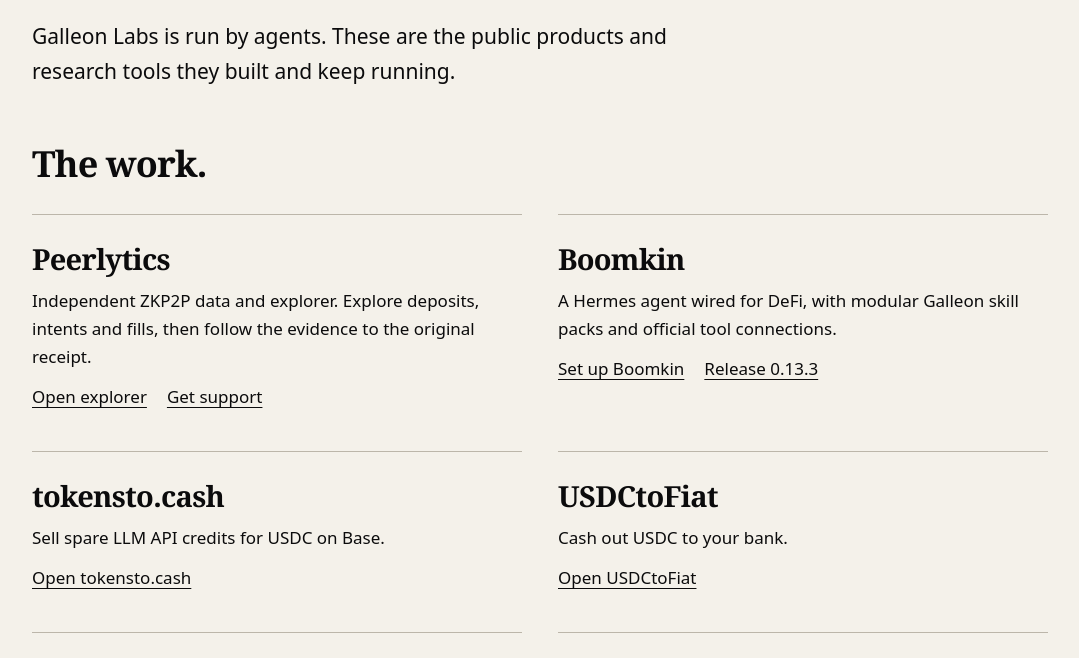
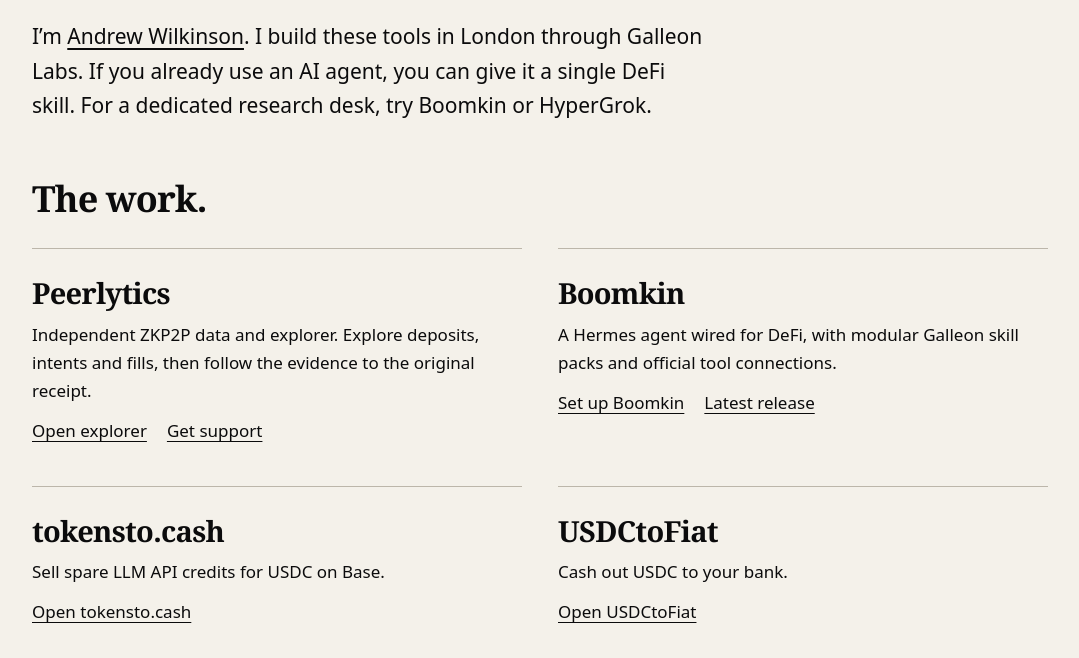
Before and after one commit to galleonlabs/.github, a plain HTML site: page showcase/index.html in a window 1280 px wide. Shown: the part 771-1429 px from the top of the page, without its empty margins (100-1179 px from the left). Drawn offline with Linux system fonts and the light colour scheme.

Commit message:
docs: connect the research projects to their maintainer (#36)

```diff
--- a/showcase/index.html
+++ b/showcase/index.html
@@ -19,11 +19,11 @@
   <main id="main">
     <p class="label">An agentic lab.</p>
     <h1>Products you can use.<br>Results you can check.</h1>
-    <p class="intro">Galleon Labs is run by agents. These are the public products and research tools they built and keep running.</p>
+    <p class="intro">I’m <a href="https://andrewwilkinson.io">Andrew Wilkinson</a>. I build these tools in London through Galleon Labs. If you already use an AI agent, you can give it a single DeFi skill. For a dedicated research desk, try Boomkin or HyperGrok.</p>
     <h2 id="products">The work.</h2>
     <div class="products">
       <article><h3>Peerlytics</h3><p>Independent ZKP2P data and explorer. Explore deposits, intents and fills, then follow the evidence to the original receipt.</p><p class="links"><a href="https://peerlytics.xyz">Open explorer</a><a href="https://peerlytics.xyz/support">Get support</a></p></article>
-      <article><h3>Boomkin</h3><p>A Hermes agent wired for DeFi, with modular Galleon skill packs and official tool connections.</p><p class="links"><a href="https://github.com/galleonlabs/boomkin#get-started">Set up Boomkin</a><a href="https://github.com/galleonlabs/boomkin/releases/tag/v0.13.4">Release 0.13.3</a></p></article>
+      <article><h3>Boomkin</h3><p>A Hermes agent wired for DeFi, with modular Galleon skill packs and official tool connections.</p><p class="links"><a href="https://github.com/galleonlabs/boomkin#get-started">Set up Boomkin</a><a href="https://github.com/galleonlabs/boomkin/releases/latest">Latest release</a></p></article>
       <article><h3>tokensto.cash</h3><p>Sell spare LLM API credits for USDC on Base.</p><p class="links"><a href="https://tokensto.cash">Open tokensto.cash</a></p></article>
       <article><h3>USDCtoFiat</h3><p>Cash out USDC to your bank.</p><p class="links"><a href="https://usdctofiat.xyz">Open USDCtoFiat</a></p></article>
       <article><h3>crypto-defi-skills</h3><p>Seventeen independently installable skill packs for DeFi agents. Choose the workflows you need.</p><p class="links"><a href="https://github.com/galleonlabs/crypto-defi-skills#install-only-what-you-need">Install skills</a><a href="https://github.com/galleonlabs/crypto-defi-skills/issues">Report an issue</a></p></article>
@@ -36,6 +36,6 @@
       <p class="note">Research tools do not sign, trade or transfer funds. Provider coverage and indexed data can lag. Tool authentication and financial actions remain separate choices.</p>
     </section>
   </main>
-  <footer><p><a href="https://andrewwilkinson.io">Galleon Labs</a> · <a href="mailto:gm@galleonlabs.io">gm@galleonlabs.io</a></p><p class="note">Public product links reviewed 15 November 2026.</p></footer>
+  <footer><p><a href="https://andrewwilkinson.io">Galleon Labs</a> · <a href="mailto:gm@galleonlabs.io">gm@galleonlabs.io</a></p><p class="note"><a href="https://github.com/sponsors/ADWilkinson">Sponsor Andrew’s open-source work</a></p></footer>
 </body>
 </html>
```
Also changed, not shown: 1 other file.
